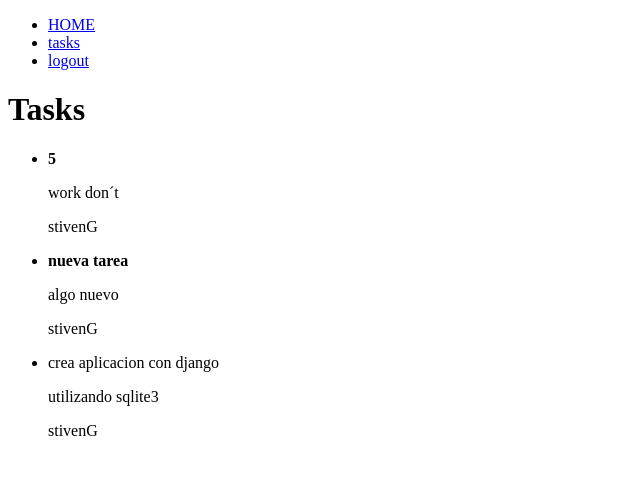
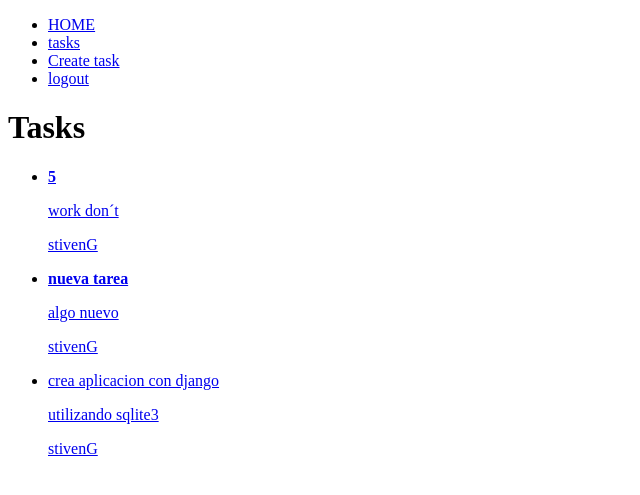
Before and after one commit to stivenga/proyecto_Django, a Django app: page /tasks/ in a window 1280 px wide. Shown: the top 495 px of the page, without its empty margins (0-640 px from the left). Run offline with Django 5.2, Linux system fonts and the light colour scheme; a user stored in the database is signed in; data comes from the database, SQL or seed files in the repository; both versions use the stored data as it was after the commit.

Commit message:
añadiendo mas funcionalidades

```diff
--- a/djangoCrud/urls.py
+++ b/djangoCrud/urls.py
@@ -24,6 +24,7 @@ urlpatterns = [
     path('signup/', views.signup, name='signup' ),
     path('tasks/', views.tasks, name='tasks' ),
     path('tasks/create/', views.create_task, name='create_task' ),
+    path('tasks/<int:task_id>/', views.task_detail, name='task_detail' ),
     path('logout/', views.signout, name='logout' ),
     path('signin/', views.signin, name='signin' )
 ]
--- a/tasks/templates/base.html
+++ b/tasks/templates/base.html
@@ -12,10 +12,13 @@
             <li>
                 <a href="/">HOME</a>
             </li>
+            {% if user.is_authenticated %}
             <li>
                 <a href="/tasks">tasks</a>
             </li>
-            {% if user.is_authenticated %}
+            <li>
+                <a href="/tasks/create">Create task</a>
+            </li>
             <li>
                 <a href="/logout">logout</a>
             </li>
--- a/tasks/templates/tasks.html
+++ b/tasks/templates/tasks.html
@@ -7,6 +7,7 @@
 
     {% for task in tasks %}
     <li>
+       <a href="{% url 'task_detail' task.id %}">
          {% if task.important %}
          <strong>{{task.title}}</strong>
          {% else %}
@@ -14,6 +15,7 @@
          {% endif %}
          <p>{{task.description}}</p>
          <p>{{task.user.username}}</p>
+       </a>
     </li>
     {% endfor %}
 
--- a/tasks/views.py
+++ b/tasks/views.py
@@ -1,4 +1,4 @@
-from django.shortcuts import render, redirect
+from django.shortcuts import render, redirect, get_object_or_404
 from django.contrib.auth.forms import UserCreationForm, AuthenticationForm
 from django.contrib.auth.models import User
 from django.contrib.auth import login, logout, authenticate
@@ -62,7 +62,21 @@ def create_task(request):
             })
 
 
+def task_detail(request, task_id):
+    if request.method == 'GET':
+       task = get_object_or_404(Tasks, pk=task_id, user=request.user)
+       form = TaskForm(instance=task)
+       return render(request, 'task_detail.html', {'task' : task, 'form': form})
+    else:
+        try:
+            task = get_object_or_404(Tasks, pk=task_id, user=request.user)
+            form = TaskForm(request.POST, instance=task)
+            form.save()
+            return redirect('tasks')
 
+        except ValueError:
+            return render(request, 'task_detail.html', {'task' : task, 'form': form,
+            'error' : 'Error updating task'})
 
 
 def signout(request):
```
Also changed, not shown: tasks/templates/task_detail.html (added, +16 -0 lines), db.sqlite3. Lines whose indentation alone changed are shown as unchanged.
